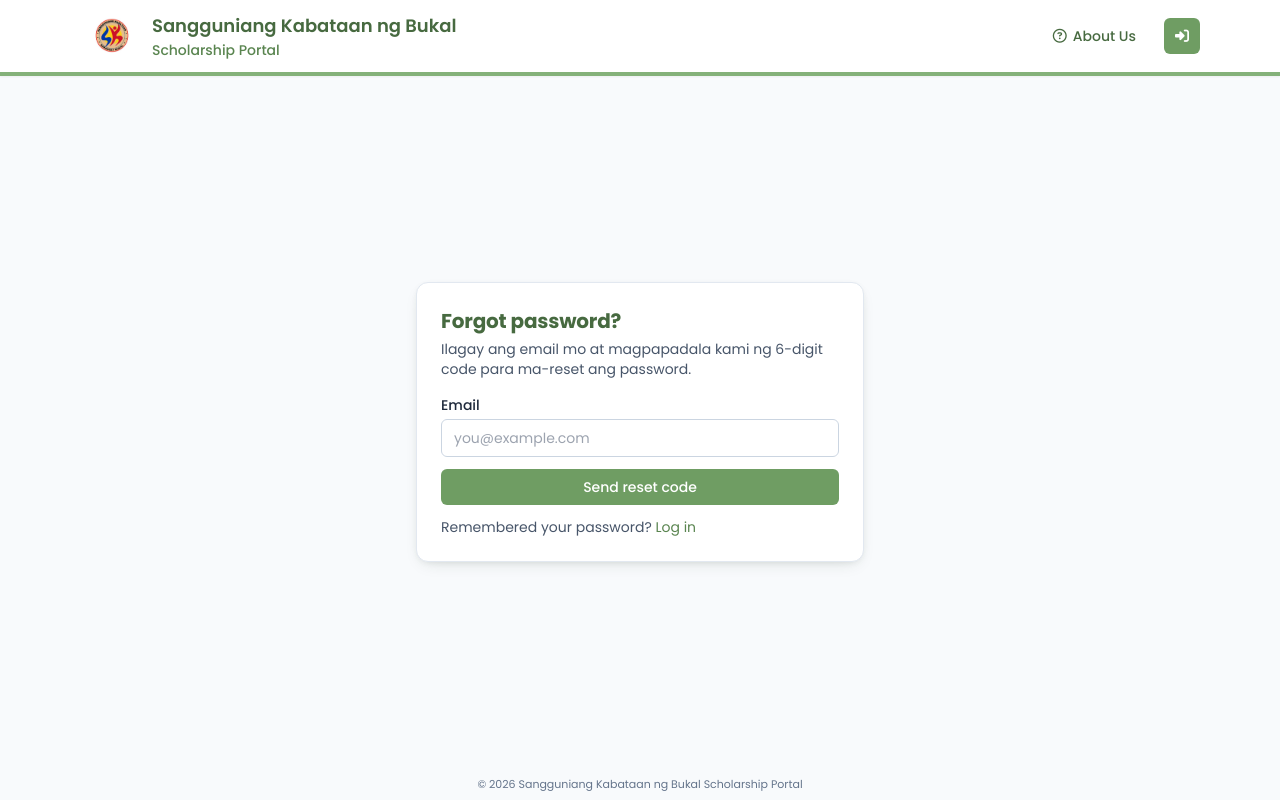
After one commit to princessazucena/Sangguniang_Kabatan_Site, a Flask app: page /forgot in a window 1280 px wide. The commit adds this page. Run offline with Flask 3, Linux system fonts and the light colour scheme; some libraries are stand-ins or nearby versions.

Commit message:
Lock verified students out of new applications, add forgot-password OTP flow

```diff
--- a/routes/public.py
+++ b/routes/public.py
@@ -460,3 +460,216 @@ def logout():
     session.clear()
     flash("You have been logged out.", "success")
     return redirect(url_for("public.home"))
+
+
+# -----------------------------------------------------------------
+# forgot password
+# -----------------------------------------------------------------
+def _send_reset_email(to_email: str, full_name: str, code: str) -> None:
+    """Send the password-reset OTP via the same Brevo HTTP API."""
+    api_key = os.environ.get("BREVO_API_KEY")
+    if not api_key:
+        raise RuntimeError("BREVO_API_KEY is not configured on the server.")
+
+    sender_email = os.environ.get("BREVO_SENDER_EMAIL")
+    sender_name  = os.environ.get(
+        "BREVO_SENDER_NAME", "Sangguniang Kabataan ng Bukal",
+    )
+    if not sender_email:
+        raise RuntimeError("BREVO_SENDER_EMAIL is not configured on the server.")
+
+    html_body = f"""
+    <div style="font-family: Arial, sans-serif; max-width: 480px;">
+        <h2 style="color:#476a40;">Reset your password</h2>
+        <p>Hi {full_name or 'there'}, use the verification code below to
+           reset your Scholarship Portal password:</p>
+        <p style="font-size:28px; font-weight:bold; letter-spacing:8px;
+                  padding:16px 20px; background:#f1f7ef; border-radius:8px;
+                  display:inline-block; color:#476a40; font-family:monospace;">
+            {code}
+        </p>
+        <p style="color:#6b7280; font-size:13px;">
+            This code expires in {CODE_TTL_MINUTES} minutes. If you didn't
+            request a reset, you can safely ignore this email.
+        </p>
+    </div>
+    """
+
+    resp = requests.post(
+        "https://api.brevo.com/v3/smtp/email",
+        headers={
+            "api-key":      api_key,
+            "Content-Type": "application/json",
+            "Accept":       "application/json",
+        },
+        json={
+            "sender":      {"name": sender_name, "email": sender_email},
+            "to":          [{"email": to_email, "name": full_name or to_email}],
+            "subject":     "Your Scholarship Portal password reset code",
+            "htmlContent": html_body,
+        },
+        timeout=15,
+    )
+    if resp.status_code >= 300:
+        raise RuntimeError(
+            f"Email provider returned {resp.status_code}: {resp.text}"
+        )
+
+
+def _store_reset_code(sb, profile_id: str) -> str:
+    """Generate a fresh 6-digit reset code, persist it, return it."""
+    code = _generate_code()
+    expires_at = (datetime.now(timezone.utc) + timedelta(minutes=CODE_TTL_MINUTES)).isoformat()
+    sb.table("profiles").update({
+        "verification_code":            code,
+        "verification_code_expires_at": expires_at,
+    }).eq("id", profile_id).execute()
+    return code
+
+
+def _find_user_by_email(sb, email: str):
+    """Look up an auth user by lowercased email. Returns the user or None."""
+    try:
+        users = sb.auth.admin.list_users()
+        user_list = getattr(users, "users", None) or users
+        for u in user_list:
+            if (u.email or "").lower() == email:
+                return u
+    except Exception:
+        return None
+    return None
+
+
+@public_bp.route("/forgot", methods=["GET", "POST"])
+def forgot_password():
+    """Step 1 — student enters email, we send a reset code."""
+    if request.method == "POST":
+        email = (request.form.get("email") or "").strip().lower()
+        if not email:
+            flash("Please enter your email.", "error")
+            return render_template("public/forgot_password.html", email="")
+
+        sb = get_supabase()
+        user = _find_user_by_email(sb, email)
+        # Don't leak whether the email exists — always pretend we sent it.
+        if user:
+            try:
+                prof = (
+                    sb.table("profiles")
+                    .select("full_name, email_verified")
+                    .eq("id", user.id)
+                    .single()
+                    .execute()
+                ).data or {}
+                code = _store_reset_code(sb, user.id)
+                _send_reset_email(email, prof.get("full_name") or "", code)
+            except Exception as exc:
+                # Log it server-side via the flash, but still redirect to
+                # the verify step so the form is consistent.
+                flash(f"Could not send reset email: {exc}", "error")
+                return render_template("public/forgot_password.html", email=email)
+
+        flash("If that email is registered, we sent a reset code. Check your inbox.", "success")
+        return redirect(url_for("public.reset_password", email=email))
+
+    return render_template("public/forgot_password.html", email="")
+
+
+@public_bp.route("/reset", methods=["GET", "POST"])
+def reset_password():
+    """Step 2 — student enters the OTP and a new password."""
+    email = (request.values.get("email") or "").strip().lower()
+    if not email:
+        return redirect(url_for("public.forgot_password"))
+
+    if request.method == "POST":
+        token       = (request.form.get("token") or "").strip()
+        new_pw      = request.form.get("password") or ""
+        confirm_pw  = request.form.get("password_confirm") or ""
+
+        if not token.isdigit() or len(token) != 6:
+            flash("Enter the 6-digit code from the email.", "error")
+            return render_template("public/reset_password.html", email=email)
+
+        pw_err = _validate_password(new_pw)
+        if pw_err:
+            flash(pw_err, "error")
+            return render_template("public/reset_password.html", email=email)
+        if new_pw != confirm_pw:
+            flash("Passwords do not match.", "error")
+            return render_template("public/reset_password.html", email=email)
+
+        sb = get_supabase()
+        user = _find_user_by_email(sb, email)
+        if not user:
+            flash("Invalid or expired code.", "error")
+            return render_template("public/reset_password.html", email=email)
+
+        prof = (
+            sb.table("profiles")
+            .select("verification_code, verification_code_expires_at")
+            .eq("id", user.id)
+            .single()
+            .execute()
+        ).data or {}
+
+        if not prof.get("verification_code"):
+            flash("No code on file. Tap 'Resend code' to get a fresh one.", "error")
+            return render_template("public/reset_password.html", email=email)
+
+        expires_str = prof.get("verification_code_expires_at")
+        if expires_str:
+            expires = datetime.fromisoformat(expires_str.replace("Z", "+00:00"))
+            if datetime.now(timezone.utc) > expires:
+                flash("That code has expired. Tap 'Resend code' to get a new one.", "error")
+                return render_template("public/reset_password.html", email=email)
+
+        if token != prof["verification_code"]:
+            flash("Invalid code. Please try again.", "error")
+            return render_template("public/reset_password.html", email=email)
+
+        # All checks passed — update the auth password and clear the code.
+        try:
+            sb.auth.admin.update_user_by_id(user.id, {"password": new_pw})
+        except Exception as exc:
+            flash(f"Could not update your password: {exc}", "error")
+            return render_template("public/reset_password.html", email=email)
+
+        sb.table("profiles").update({
+            "verification_code":            None,
+            "verification_code_expires_at": None,
+        }).eq("id", user.id).execute()
+
+        flash("Password updated. Please log in with your new password.", "success")
+        return redirect(url_for("public.login"))
+
+    return render_template("public/reset_password.html", email=email)
+
+
+@public_bp.route("/forgot/resend", methods=["POST"])
+def resend_reset_code():
+    """Re-send a reset OTP from the reset page."""
+    email = (request.form.get("email") or "").strip().lower()
+    if not email:
+        return redirect(url_for("public.forgot_password"))
+
+    sb = get_supabase()
+    user = _find_user_by_email(sb, email)
+    if user:
+        try:
+            prof = (
+                sb.table("profiles")
+                .select("full_name")
+                .eq("id", user.id)
+                .single()
+                .execute()
+            ).data or {}
+            code = _store_reset_code(sb, user.id)
+            _send_reset_email(email, prof.get("full_name") or "", code)
+            flash("New code sent. Check your email.", "success")
+        except Exception as exc:
+            flash(f"Could not resend code: {exc}", "error")
+    else:
+        flash("If that email is registered, we sent a new code.", "success")
+
+    return redirect(url_for("public.reset_password", email=email))
--- /dev/null
+++ b/templates/public/forgot_password.html
@@ -0,0 +1,27 @@
+{% extends "public/_auth_layout.html" %}
+{% block title %}Forgot password · Sangguniang Kabataan ng Bukal Scholarship Portal{% endblock %}
+
+{% block auth_content %}
+<h1 class="text-xl font-bold mb-1 text-brand-700">Forgot password?</h1>
+<p class="text-sm text-slate-600 mb-4">
+    Ilagay ang email mo at magpapadala kami ng 6-digit code para ma-reset ang password.
+</p>
+
+<form method="post" class="space-y-3">
+    <div>
+        <label class="block text-sm font-medium mb-1">Email</label>
+        <input name="email" type="email" required value="{{ email }}"
+               placeholder="you@example.com"
+               class="w-full rounded-md border border-slate-300 px-3 py-2 text-sm focus:outline-none focus:ring-2 focus:ring-brand-400" />
+    </div>
+    <button type="submit"
+            class="w-full bg-brand-500 hover:bg-brand-600 text-white font-medium py-2 rounded-md text-sm">
+        Send reset code
+    </button>
+</form>
+
+<p class="text-sm text-slate-600 mt-3">
+    Remembered your password?
+    <a href="{{ url_for('public.login') }}" class="text-brand-600 hover:underline">Log in</a>
+</p>
+{% endblock %}
--- a/templates/public/login.html
+++ b/templates/public/login.html
@@ -25,6 +25,12 @@
                 <i class="fa-regular fa-eye"></i>
             </button>
         </div>
+        <p class="mt-1.5 text-right">
+            <a href="{{ url_for('public.forgot_password') }}"
+               class="text-xs text-brand-600 hover:underline">
+                Forgot password?
+            </a>
+        </p>
     </div>
     <button type="submit"
             class="w-full bg-brand-500 hover:bg-brand-600 text-white font-medium py-2 rounded-md text-sm">
```
Also changed, not shown: routes/student/_common.py (+9 -0 lines), routes/student/announcements.py (+6 -1 lines), routes/student/applications.py (+20 -1 lines), routes/student/dashboard.py (+10 -1 lines), services/print_packet.py (+1 -9 lines), templates/public/reset_password.html (added, +135 -0 lines), templates/student/announcements.html (+6 -1 lines), templates/student/applications.html (+17 -2 lines), templates/student/dashboard.html (+15 -1 lines).
